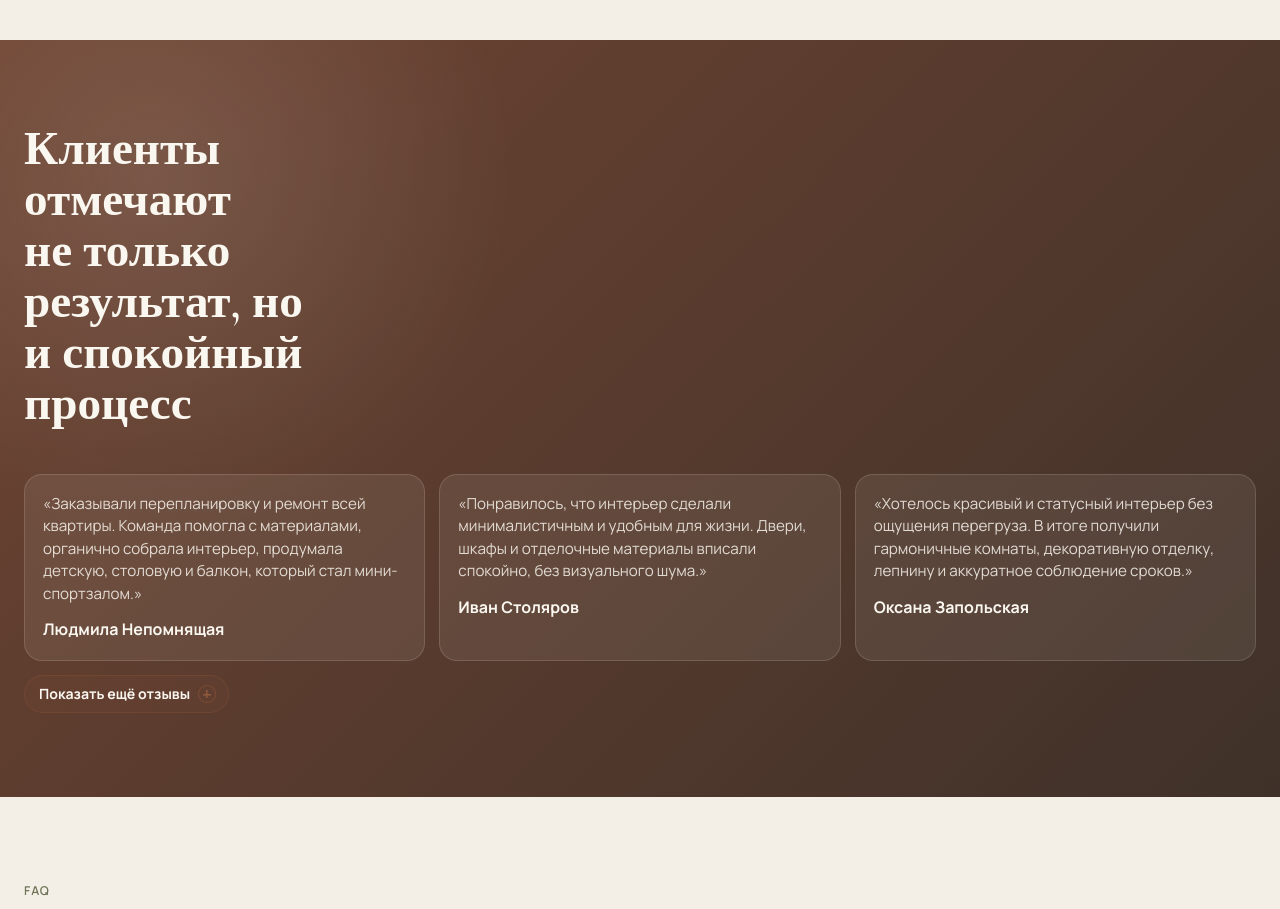
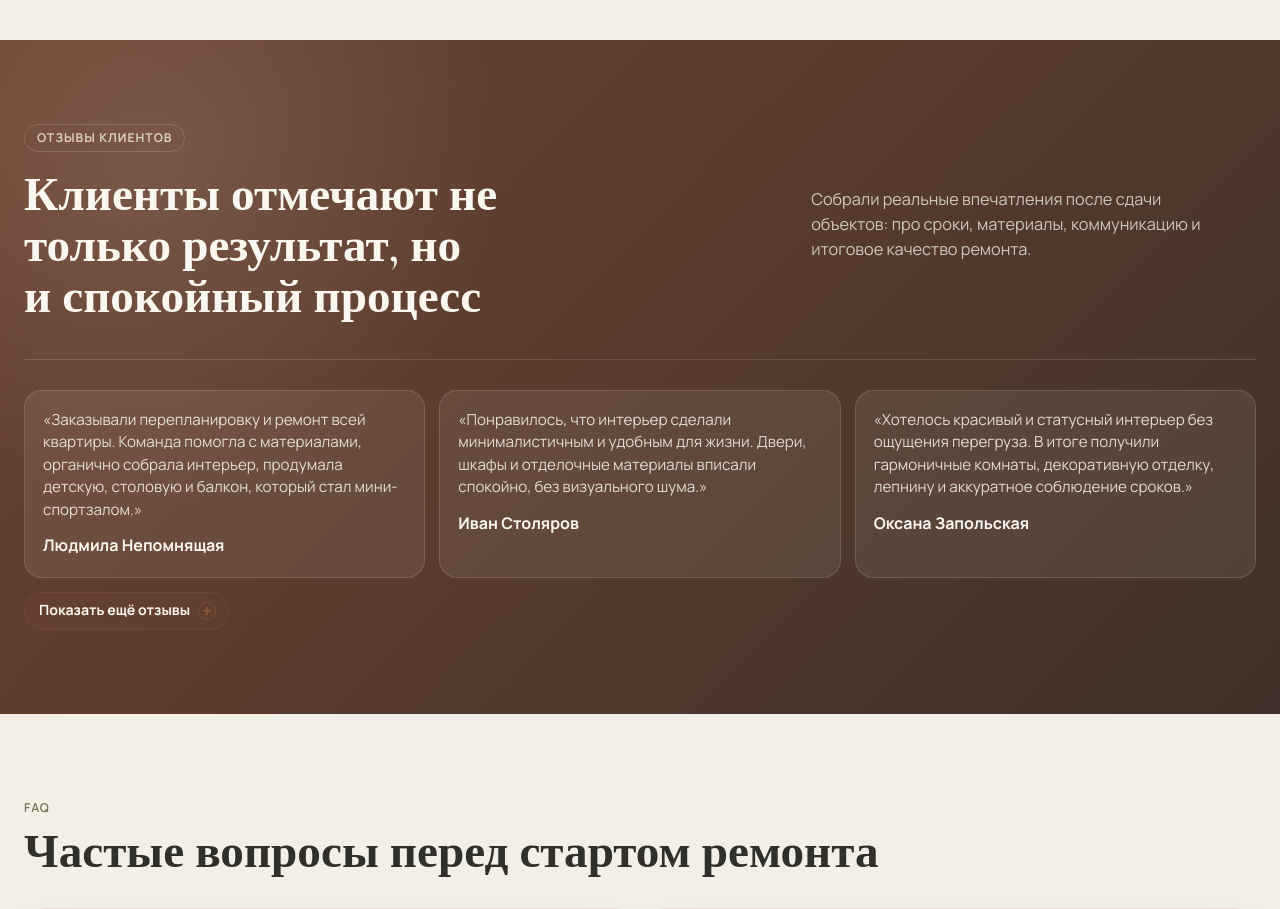
Before and after one commit to whi600/bravo-proect-fresh, a Vue app: page / in a window 1280 px wide. Shown: the part 6180-7089 px from the top of the page. Built offline with nearby package versions, Linux system fonts and the light colour scheme.

Commit message:
fix: redesign reviews heading

```diff
--- a/src/styles/main.css
+++ b/src/styles/main.css
@@ -2322,14 +2322,38 @@ textarea {
 
 .reviews-band-head {
   display: grid;
-  grid-template-columns: minmax(0, 0.72fr) minmax(280px, 1fr);
-  gap: 22px;
-  align-items: end;
+  grid-template-columns: minmax(0, 1.05fr) minmax(280px, 0.62fr);
+  gap: 34px;
+  align-items: center;
+  padding-bottom: 22px;
+  border-bottom: 1px solid rgba(250, 247, 240, 0.14);
 }
 
 .reviews-band-head h2 {
-  max-width: 15ch;
+  max-width: 22ch;
   color: var(--milk);
+}
+
+.reviews-band-head p {
+  max-width: 40ch;
+  color: rgba(250, 247, 240, 0.74);
+  font-size: 1.02rem;
+  line-height: 1.55;
+}
+
+.reviews-kicker {
+  display: inline-flex;
+  width: fit-content;
+  margin-bottom: 18px;
+  border: 1px solid rgba(250, 247, 240, 0.16);
+  border-radius: 999px;
+  padding: 7px 12px;
+  color: #d9cfbe;
+  font-size: 0.76rem;
+  font-weight: 800;
+  letter-spacing: 0.08em;
+  line-height: 1;
+  text-transform: uppercase;
 }
 
 .reviews-band-grid {
@@ -2953,10 +2977,17 @@ textarea {
 
   .reviews-band-head {
     grid-template-columns: 1fr;
+    gap: 12px;
+    padding-bottom: 16px;
   }
 
   .reviews-band-head h2 {
     max-width: none;
+  }
+
+  .reviews-band-head p {
+    max-width: none;
+    font-size: 0.92rem;
   }
 
   .repair-price-grid {
--- a/src/views/HomeView.vue
+++ b/src/views/HomeView.vue
@@ -544,7 +544,14 @@ function moveCaseImage(direction) {
     <section id="reviews" class="section reviews-band">
       <div class="container container-wide">
         <div class="section-head reviews-band-head">
-          <h2>Клиенты отмечают не только результат, но и спокойный процесс</h2>
+          <div>
+            <span class="reviews-kicker">Отзывы клиентов</span>
+            <h2>Клиенты отмечают не только результат, но и спокойный процесс</h2>
+          </div>
+          <p>
+            Собрали реальные впечатления после сдачи объектов: про сроки, материалы, коммуникацию и
+            итоговое качество ремонта.
+          </p>
         </div>
         <div class="reviews-band-grid">
           <article v-for="review in visibleReviews" :key="review.author" class="review-card">
```
